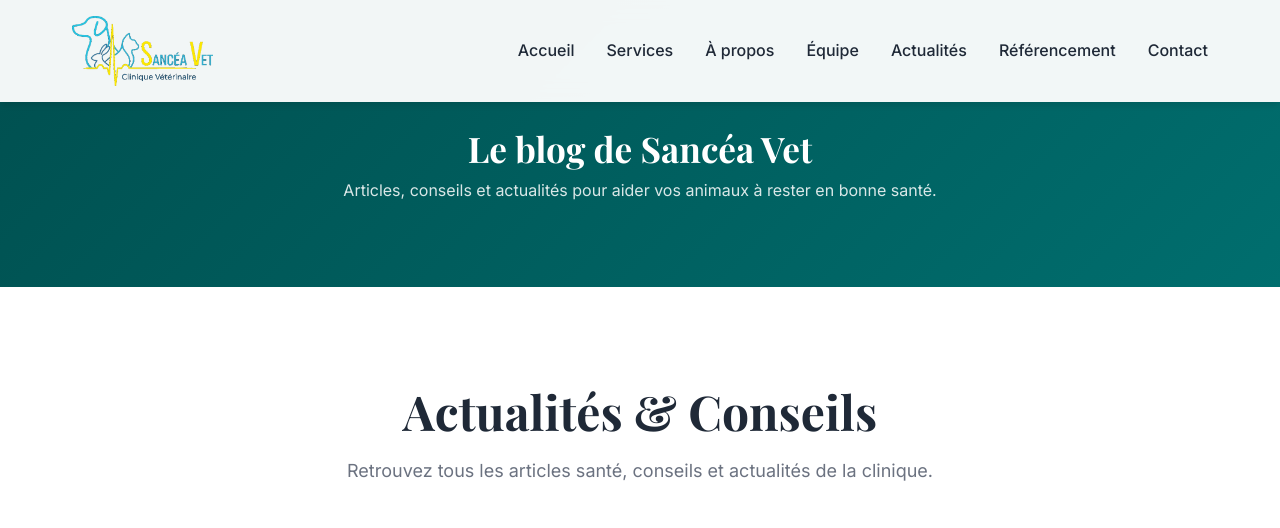
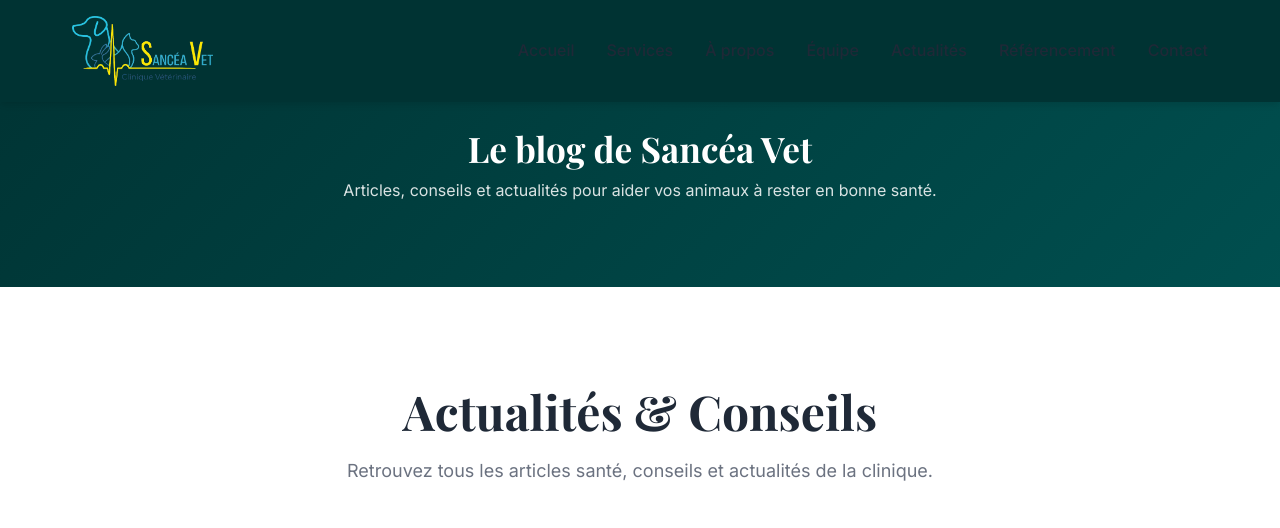
Before and after one commit to adrienleleuchenvt-afk/siteSV, a plain HTML site: page blog.html in a window 1280 px wide. Shown: the top 528 px of the page. Drawn offline with nearby package versions, Linux system fonts and the light colour scheme.

Commit message:
logo suite

```diff
--- a/blog.html
+++ b/blog.html
@@ -11,13 +11,17 @@
     <style>
         /* Bandeau spécifique à la page blog */
         .blog-hero {
-            background: linear-gradient(135deg, #004f4f 0%, #006e6e 100%);
+            background: linear-gradient(135deg, #003333 0%, #004f4f 100%);
             padding: 8rem 2rem 4rem; /* padding-top pour compenser la nav fixe */
             text-align: center;
             color: white;
         }
         .blog-hero h1 { font-size: 2.2rem; margin-bottom: 0.5rem; }
         .blog-hero p  { opacity: 0.85; margin-bottom: 1.2rem; }
+    </style>
+    <style>
+        #navbar { background-color: #003333 !important; }
+        #navbar.scrolled { background-color: #003333 !important; }
     </style>
 </head>
 <body>
```
Also changed, not shown: index.html (+4 -0 lines).
